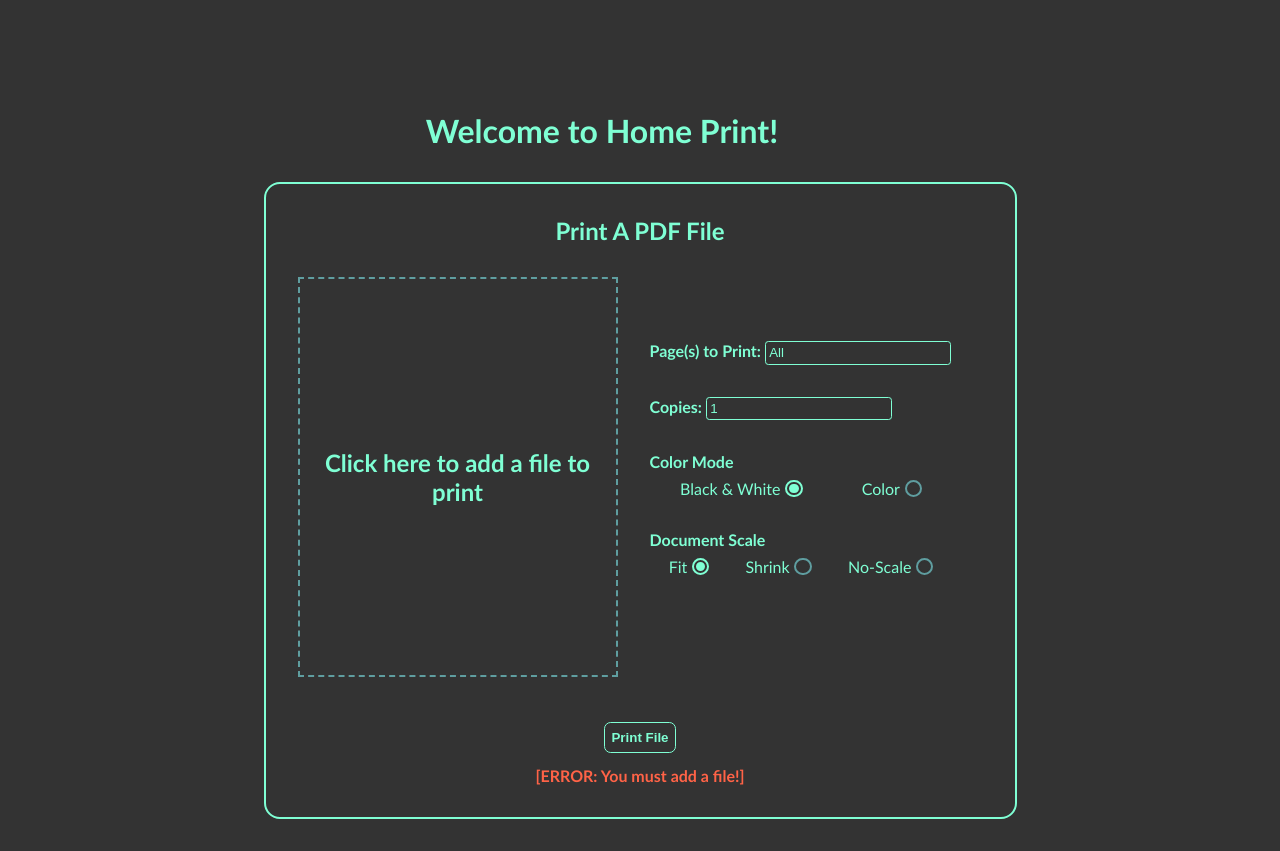
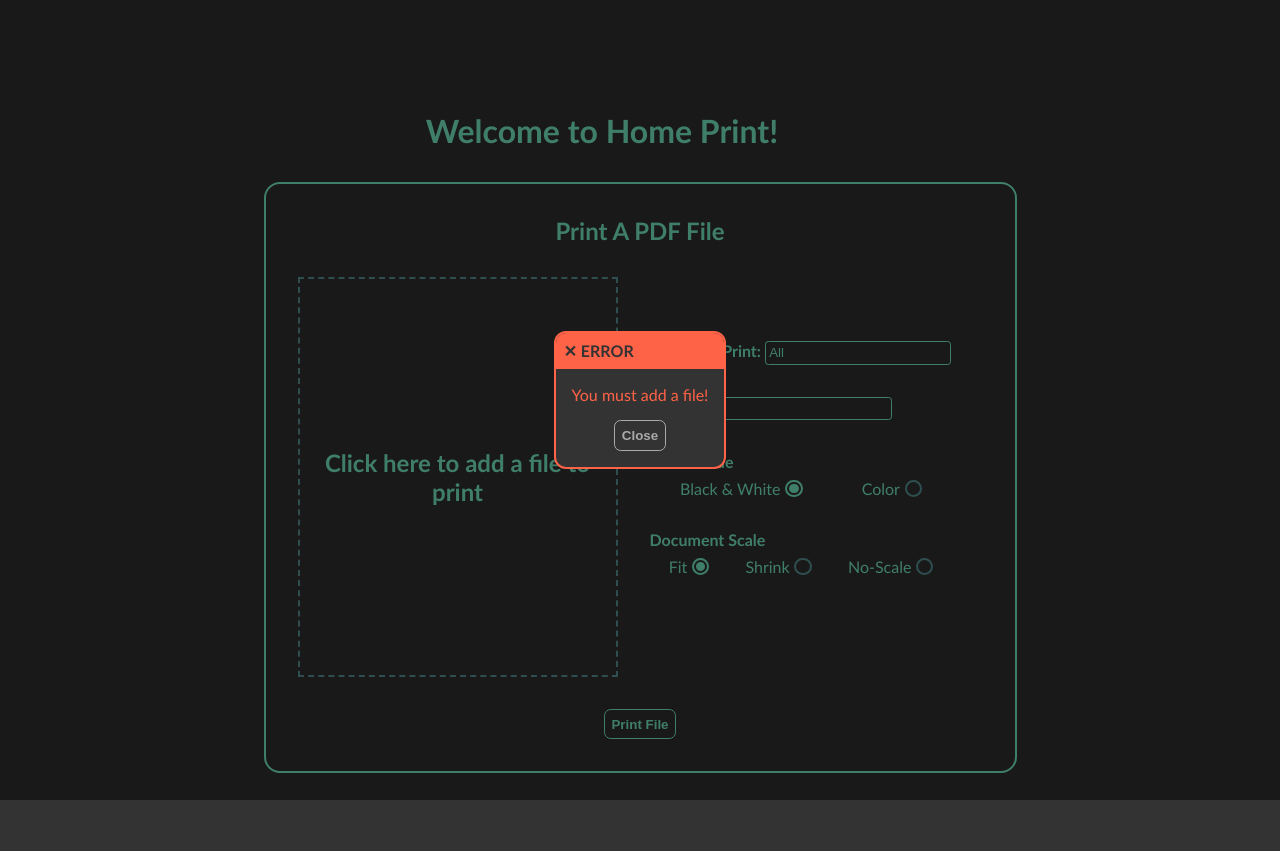
Before and after one commit to AntonioGloria/homeprint-client, a React (Vite) app: page / in a window 1280 px wide. Both pictures are taken after a click on the button "Print File". After the commit the page ends 805 px from the top, so only its background shows below. Built offline with nearby package versions, Linux system fonts and the light colour scheme; no server answers.

Commit message:
Added message modals to replace error text at bottom of form

```diff
--- a/src/App.css
+++ b/src/App.css
@@ -2,6 +2,7 @@
     --color-light: aquamarine;
     --color-mid: cadetblue;
     --color-dark: #333;
+    --color-neutral: #aaa;
     --color-error: tomato;
 }
 
@@ -42,9 +43,31 @@ form, .modal {
 .modal {
     background-color: var(--color-dark);
     text-align: center;
-    width: 40vw;
-    padding: 1em;
     border-radius: 0.75em;
+    overflow: hidden;
+}
+
+.modal.error-msg {
+    border: var(--color-error) 2px solid;
+}
+
+.header {
+    text-align: left;
+    color: var(--color-dark);
+    background-color: var(--color-light);
+    padding: 0.5em;
+}
+
+.error-msg .header {
+    background-color: var(--color-error);
+}
+
+.content {
+    margin: 1em;
+}
+
+.content p {
+    margin-bottom: 1em;
 }
 
 form {
@@ -60,8 +83,8 @@ form {
     margin: 2em 0;
 }
 
-.form-end {
-    text-align: center;
+.confirm-btns {
+    margin-top: 1em;
 }
 
 .file-placeholder {
@@ -78,12 +101,14 @@ iframe {
     width: 25vw;
     height: 50vh;
     border: 1px solid var(--color-mid);
+    margin: 1em 0;
 }
 
 .file-preview {
     display: flex;
     flex-direction: column;
     align-items: center;
+    margin: 1em;
 }
 
 input[type=text], input[type=number], select, option {
@@ -119,7 +144,7 @@ button, .file-preview label {
     font-weight: bold;
     border-radius: 0.5em;
     padding: 0.5em;
-    margin: 1em;
+    margin: 0 1em;
     background-color: var(--color-dark);
     border: 1px solid var(--color-light);
     color: var(--color-light);
@@ -138,6 +163,15 @@ button:hover, .file-preview label:hover {
 
 .cancel:hover {
     background-color: var(--color-error);
+}
+
+.neutral {
+    border: 1px solid var(--color-neutral);
+    color: var(--color-neutral);
+}
+
+.neutral:hover {
+    background-color: var(--color-neutral);
 }
 
 .form-section {
@@ -159,7 +193,7 @@ button:hover, .file-preview label:hover {
     width: fit-content;
 }
 
-.errorMsg {
+.error-msg {
     color: var(--color-error);
 }
 
--- a/src/components/ConfirmModal.jsx
+++ b/src/components/ConfirmModal.jsx
@@ -31,8 +31,11 @@ const ConfirmModal = (props) => {
   return (
     <div className="overlay">
       <div className="modal">
-        <h2>Review Print Job</h2>
-
+        <div className="header">
+          <h4>🖶 Review Print Job</h4>
+        </div>
+        <div className="content">
+          <h2>Print Job Details</h2>
           <ul className="print-summary">
             <li>
               File Name:<strong>{file?.originalname}</strong>
@@ -56,9 +59,10 @@ const ConfirmModal = (props) => {
 
           <h4>Continue with printing?</h4>
 
-        <div>
+          <div className="confirm-btns">
             <button className="cancel" onClick={() => setShowModal(false)}>Cancel</button>
             <button type="submit">Print</button>
+          </div>
         </div>
       </div>
     </div>
--- /dev/null
+++ b/src/components/MessageModal.jsx
@@ -0,0 +1,24 @@
+const MessageModal = (props) => {
+  const { setShowModal, message, msgClass } = props
+
+  return (
+    <div className="overlay">
+      <div className={`modal ${msgClass}`}>
+
+        <div className="header">
+          <h4>{msgClass === "error-msg" ? "✕ ERROR" : "✔ SUCCESS"}</h4>
+        </div>
+
+        <div className="content">
+          <p className={msgClass}>
+            {message}
+          </p>
+          <button type="button" className="neutral" onClick={() => setShowModal(false)}>Close</button>
+        </div>
+
+      </div>
+    </div>
+  )
+}
+
+export default MessageModal
--- a/src/components/PrintJobForm.jsx
+++ b/src/components/PrintJobForm.jsx
@@ -1,14 +1,17 @@
 import axios from 'axios'
 import { useState } from 'react'
 import ConfirmModal from './ConfirmModal'
+import MessageModal from './MessageModal'
 
 const PrintJobForm = () => {
   const serverURL = import.meta.env.VITE_API
 
-  const [showModal, setShowModal] = useState(false)
-  const [preview, setPreview] = useState(null)
+  const [showMsgModal, setShowMsgModal] = useState(false)
   const [message, setMessage] = useState(null)
   const [msgClass, setMsgClass] = useState('')
+  const [showConfirmModal, setConfirmShowModal] = useState(false)
+
+  const [preview, setPreview] = useState(null)
   const [file, setFile] = useState(null)
   const [filePages, setFilePages] = useState(0)
   const [pages, setPages] = useState('All')
@@ -42,8 +45,8 @@ const PrintJobForm = () => {
     }
 
     catch (error) {
-      setMsgClass('errorMsg')
-      setMessage(`ERROR: ${error.message}`)
+      setMsgClass('error-msg')
+      setMessage(error.message)
     }
   }
 
@@ -57,14 +60,15 @@ const PrintJobForm = () => {
         throw new Error(`You must fill in the Pages field!`)
       }
 
-      setShowModal(true)
+      setConfirmShowModal(true)
       setMsgClass('')
       setMessage('')
     }
 
     catch (error) {
-      setMsgClass('errorMsg')
-      setMessage(`ERROR: ${error.message}`)
+      setMsgClass('error-msg')
+      setMessage(error.message)
+      setShowMsgModal(true)
     }
   }
 
@@ -76,7 +80,8 @@ const PrintJobForm = () => {
 
       setMsgClass('')
       setMessage(response.data)
-      setShowModal(false);
+      setConfirmShowModal(false);
+      setShowMsgModal(true)
 
       // Reset form defaults for next print job
       setFile(null)
@@ -88,8 +93,9 @@ const PrintJobForm = () => {
     }
 
     catch (error) {
-      setMsgClass('errorMsg')
-      setMessage(`ERROR: ${error.message}`)
+      setMsgClass('error-msg')
+      setMessage(error.message)
+      setShowMsgModal(true)
     }
   }
 
@@ -161,17 +167,13 @@ const PrintJobForm = () => {
         </div>
       </div>
 
-      <div className='form-end'>
-        <button type='button' onClick={handleConfirm}>Print File</button>
-        {message &&
-          <p className={msgClass}>
-            <strong>{`[${message}]`}</strong>
-          </p>
-        }
-      </div>
+      <button style={{alignSelf: 'center'}} type='button' onClick={handleConfirm}>Print File</button>
 
-      {showModal &&
-        <ConfirmModal setShowModal={setShowModal} summary={{file, pages, copies, filePages, scale, monochrome}}/>
+      {showConfirmModal &&
+        <ConfirmModal setShowModal={setConfirmShowModal} summary={{file, pages, copies, filePages, scale, monochrome}}/>
+      }
+      {showMsgModal &&
+        <MessageModal setShowModal={setShowMsgModal} message={message} msgClass={msgClass}/>
       }
     </form>
   )
```
Lines whose indentation alone changed are shown as unchanged.
